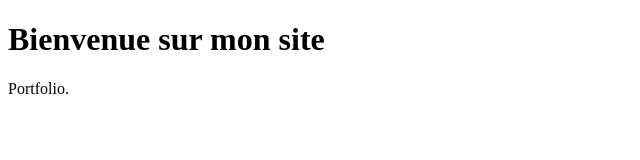
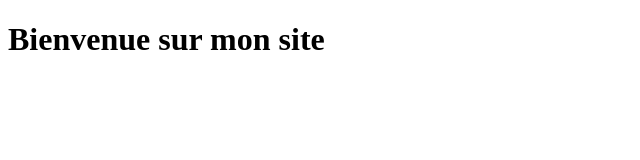
Before and after one commit to Nathan-Senechal/portfolio, a plain HTML site: page index.html in a window 1280 px wide. Shown: the full height of the page, 0-640 px from the left. Drawn offline with Linux system fonts and the light colour scheme.

Commit message:
Update index.html

```diff
--- a/index.html
+++ b/index.html
@@ -7,6 +7,5 @@
 </head>
 <body>
     <h1>Bienvenue sur mon site</h1>
-    <p>Portfolio.</p>
 </body>
 </html>
```
